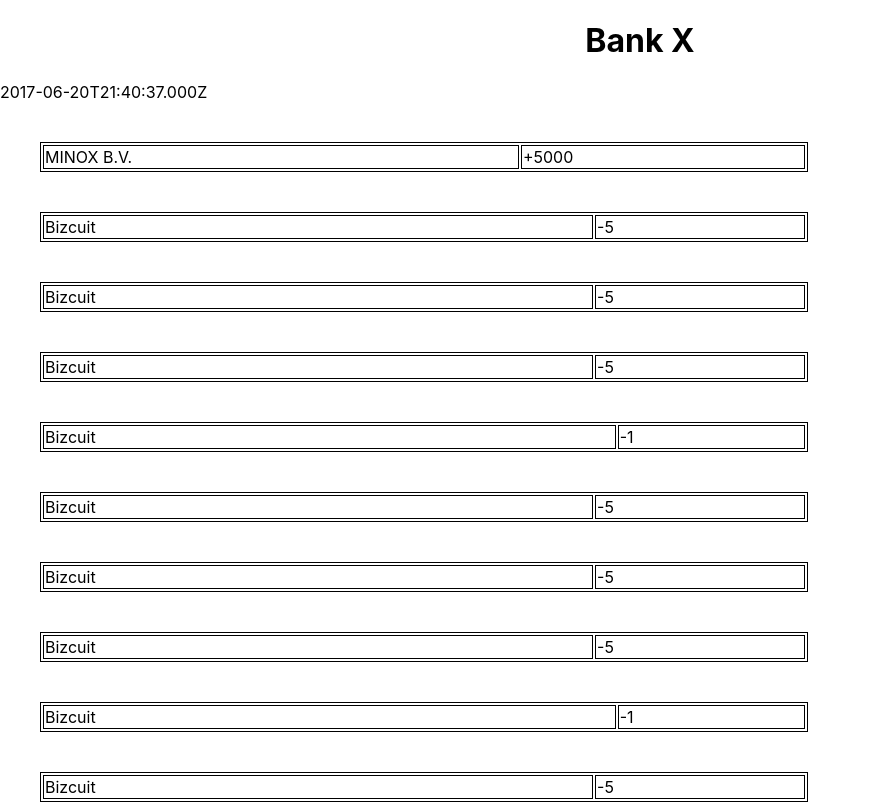
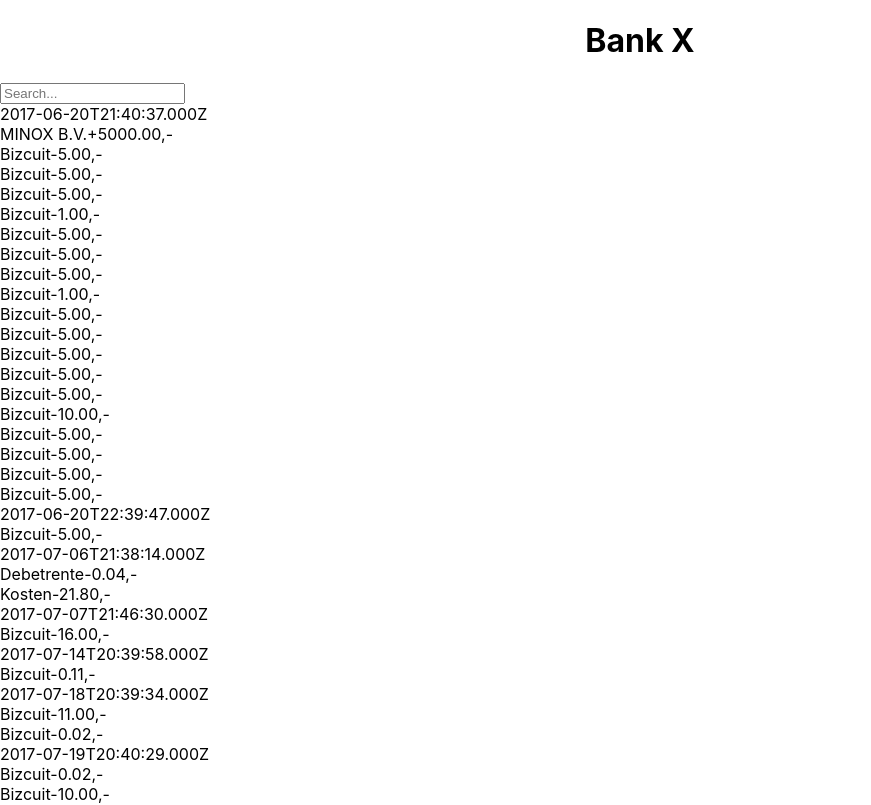
Before and after one commit to laurenssvg/bizcuit-assignment, a React (Create React App) app: page / in a window 1280 px wide. Shown: the top 805 px of the page, without its empty margins (0-871 px from the left). Built offline with nearby package versions, Linux system fonts and the light colour scheme.

Commit message:
removed all css and added 2 decimals for amounts

```diff
--- a/src/App.css
+++ b/src/App.css
@@ -1,13 +1,3 @@
 .App {
   text-align: center;
 }
-
-table {
-  border: 1px solid black;
-  width: 60%;
-  margin: 40px;
-}
-
-td {
-  border: 1px solid black;
-}
--- a/src/App.js
+++ b/src/App.js
@@ -3,6 +3,7 @@ import "./App.css";
 
 import Header from "./components/header/header.component";
 import Statement from "./components/statement/statement.component";
+import { SearchBox } from "./components/search-box/search-box.component";
 
 class App extends React.Component {
   constructor() {
@@ -24,6 +25,7 @@ class App extends React.Component {
     return (
       <div>
         <Header />
+        <SearchBox />
         <Statement statements={statements} />
       </div>
     );
--- a/src/components/search-box/search-box.component.jsx
+++ b/src/components/search-box/search-box.component.jsx
@@ -0,0 +1,7 @@
+import React from "react";
+
+import "./search-box.styles.css";
+
+export const SearchBox = () => (
+  <input className='search' type='search' placeholder='Search...'></input>
+);
--- a/src/components/statement-transaction/statement-transaction.component.jsx
+++ b/src/components/statement-transaction/statement-transaction.component.jsx
@@ -0,0 +1,6 @@
+import React from "react";
+import "./statement-transaction.styles.css";
+
+const StatementTransaction = () => (
+
+)
--- a/src/components/statement/statement.component.jsx
+++ b/src/components/statement/statement.component.jsx
@@ -4,20 +4,24 @@ import "./statement.styles.css";
 const Statement = ({ statements }) => {
   const statement = statements.map(statement => {
     return (
-      <div>
+      <div className='statement'>
         {statement.date}
 
         {statement.transactions.map(transaction => (
-          <table>
-            <tr>
-              <td>{transaction.name}</td>
+          <div className='transaction'>
+            <div>
+              <span className='name'>{transaction.name}</span>
               {transaction.debit_credit === "credit" ? (
-                <td>+{transaction.amount}</td>
+                <span className='amount'>
+                  +{transaction.amount.toFixed(2)},-
+                </span>
               ) : (
-                <td>-{transaction.amount}</td>
+                <span className='amount'>
+                  -{transaction.amount.toFixed(2)},-
+                </span>
               )}
-            </tr>
-          </table>
+            </div>
+          </div>
         ))}
       </div>
     );
```
